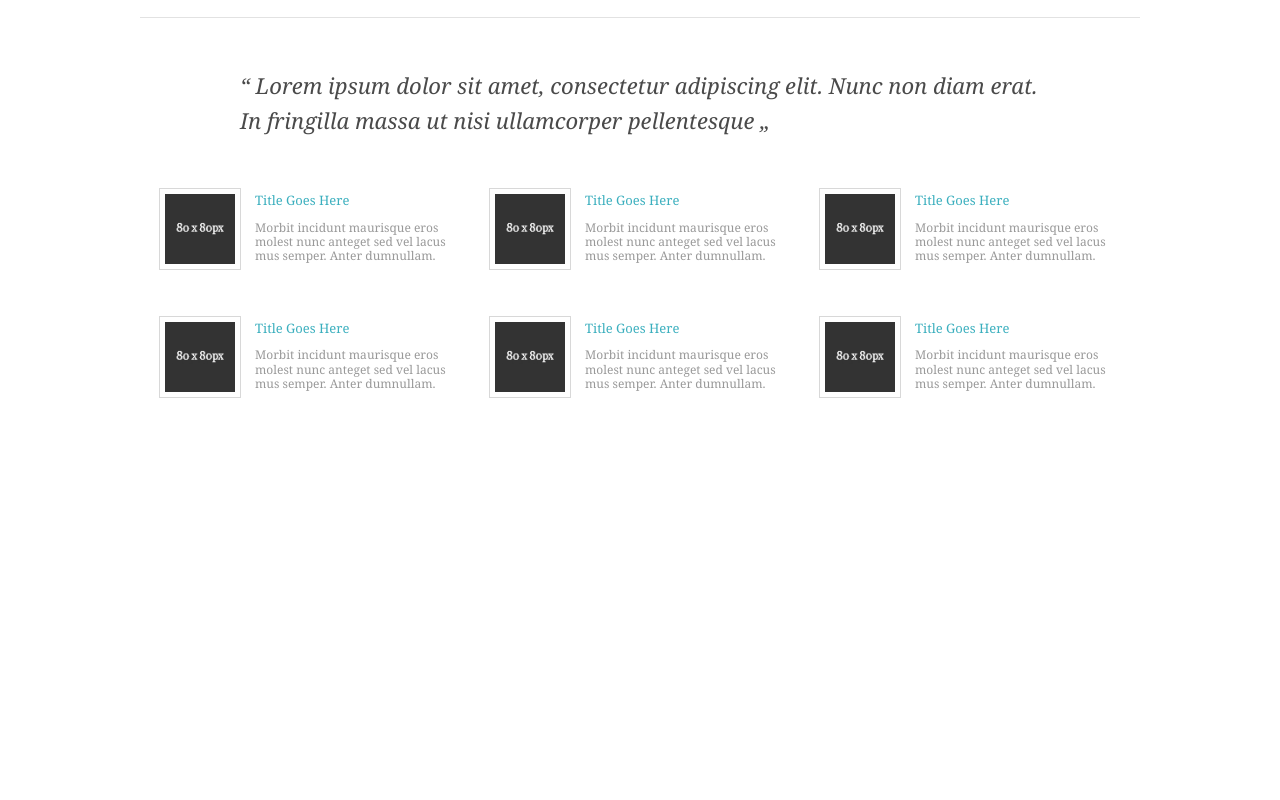
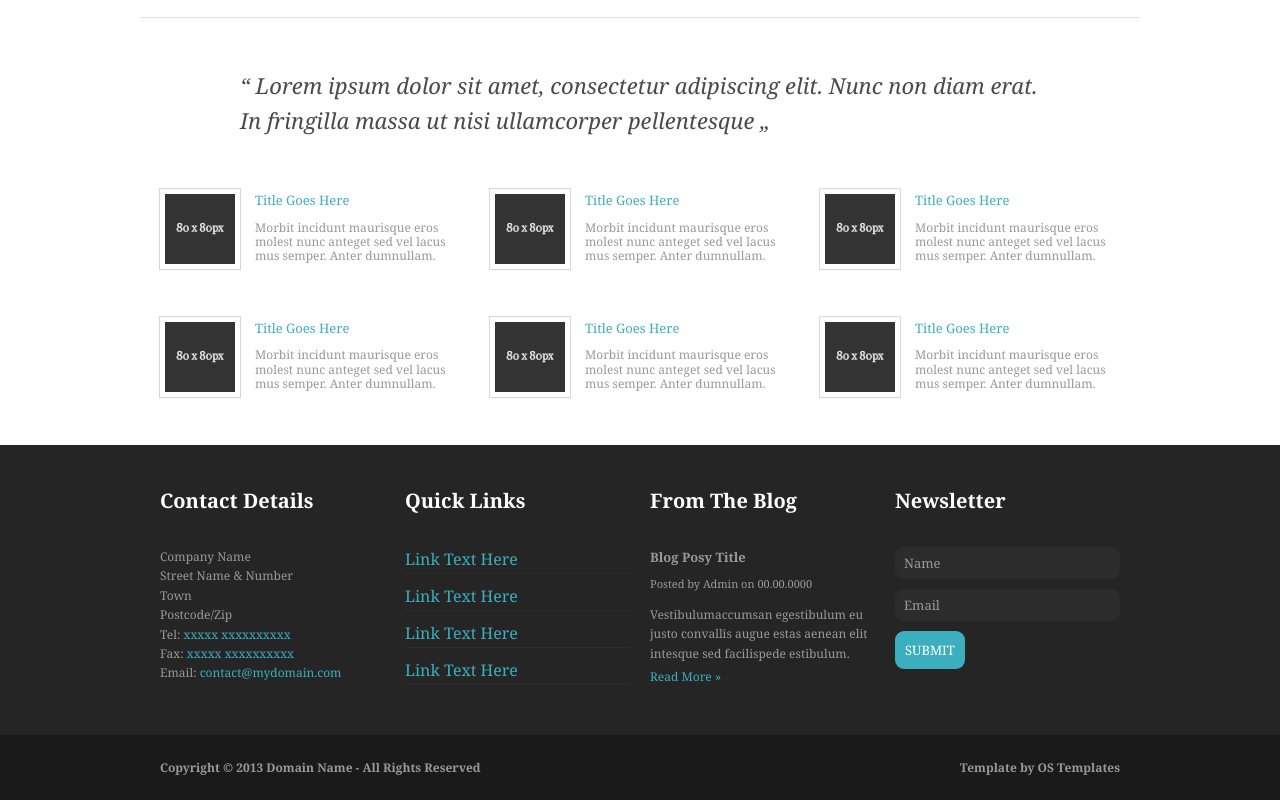
Before and after one commit to omar-marzook/freshness, a React (Create React App) app: page / in a window 1280 px wide. Shown: the part 1132-1932 px from the top of the page. Before the commit the page ends 1577 px from the top, so only its background shows below. Built offline with nearby package versions, Linux system fonts and the light colour scheme.

Commit message:
layout done for Desktop

```diff
--- a/src/App.js
+++ b/src/App.js
@@ -6,6 +6,8 @@ import Menu from "./components/Menu.js";
 import HeroSlider from "./components/HeroSlider.js";
 import IntroCard from "./components/IntroCard.js";
 import ServicesCard from "./components/ServicesCard.js";
+import Footer from "./components/Footer.js";
+import Copyrights from "./components/Copyrights.js";
 
 function App() {
   return (
@@ -48,6 +50,18 @@ function App() {
         <ServicesCard />
         <ServicesCard />
       </section>
+
+      <footer className="footer">
+        <div className="container">
+          <Footer />
+        </div>
+      </footer>
+
+      <footer className="copyrights">
+        <div className="container">
+          <Copyrights />
+        </div>
+      </footer>
     </main>
   );
 }
--- /dev/null
+++ b/src/components/Copyrights.css
@@ -0,0 +1,15 @@
+.copyrights_content {
+  display: flex;
+  flex-wrap: wrap;
+  justify-content: space-between;
+}
+
+.copyrights_content h5 {
+  text-transform: capitalize;
+}
+
+.copyrights_content h5,
+.copyrights_content h6 {
+  color: var(--gray-text);
+  font-size: 12px;
+}
--- /dev/null
+++ b/src/components/Copyrights.js
@@ -0,0 +1,13 @@
+import React from "react";
+import "./Copyrights.css";
+
+function Copyrights() {
+  return (
+    <div className="copyrights_content">
+      <h5>Copyright © 2013 Domain Name - All Rights Reserved</h5>
+      <h6>Template by OS Templates</h6>
+    </div>
+  );
+}
+
+export default Copyrights;
--- /dev/null
+++ b/src/components/Footer.css
@@ -0,0 +1,84 @@
+.footer_parties {
+  display: flex;
+  flex-wrap: wrap;
+  justify-content: space-between;
+}
+
+.contact,
+.quick_links,
+.blog_quote,
+.newsletter {
+  width: 225px;
+}
+
+.footer_parties h4 {
+  font-size: 20px;
+  color: var(--theme-color);
+  margin-bottom: 30px;
+  text-decoration: capitalize;
+}
+
+.footer_parties p {
+  font-size: 12px;
+}
+
+.footer_parties a {
+  color: var(--primary-color);
+}
+
+.footer_parties a:hover,
+.footer_parties a:focus {
+  color: var(--orange-color);
+}
+
+.quick_links-items {
+  margin-bottom: 10px;
+  border-bottom: 1px solid var(--footer-input-bg);
+  text-decoration: capitalize;
+}
+
+.blog_quote h5 {
+  font-size: 13px;
+  color: var(--gray-text);
+  text-decoration: capitalize;
+  margin-bottom: 7px;
+}
+
+.blog_quote h6 {
+  font-size: 11px;
+  color: var(--gray-text);
+  text-decoration: capitalize;
+  margin-bottom: 12px;
+  font-weight: 500;
+}
+
+.blog_quote a {
+  font-size: 12px;
+}
+
+.newsletter_input,
+.newsletter_submit {
+  border: 0;
+  color: var(--gray-text);
+  border-radius: 9px;
+}
+
+.newsletter_submit {
+  color: var(--theme-color);
+}
+
+.newsletter_input {
+  background: var(--footer-input-bg);
+  width: 225px;
+  padding-left: 9px;
+  height: 32px;
+  display: block;
+  margin-bottom: 10px
+}
+
+.newsletter_input::placeholder {
+  display: block;
+  font-size: 13px;
+  color: var(--gray-text);
+  text-transform: capitalize;
+}
--- /dev/null
+++ b/src/components/Footer.js
@@ -0,0 +1,19 @@
+import React from "react";
+import "./Footer.css";
+import Contact from "./FooterParties/Contact.js";
+import QuickLinks from "./FooterParties/QuickLinks.js";
+import BlogQuote from "./FooterParties/BlogQuote.js";
+import Newsletter from "./FooterParties/Newsletter.js";
+
+function Footer() {
+  return (
+    <div className="footer_parties">
+      <Contact />
+      <QuickLinks />
+      <BlogQuote />
+      <Newsletter />
+    </div>
+  );
+}
+
+export default Footer;
--- /dev/null
+++ b/src/components/FooterParties/BlogQuote.js
@@ -0,0 +1,20 @@
+import React from "react";
+
+function BlogQuote() {
+  return (
+    <section className="blog_quote">
+      <h4>From The Blog</h4>
+      <h5>Blog Posy Title</h5>
+      <h6>Posted by Admin on 00.00.0000</h6>
+      <p>
+        Vestibulumaccumsan egestibulum eu justo convallis augue estas aenean
+        elit intesque sed facilispede estibulum.
+      </p>
+      <a href="#" className="transition_delay">
+        Read More »
+      </a>
+    </section>
+  );
+}
+
+export default BlogQuote;
--- /dev/null
+++ b/src/components/FooterParties/Contact.js
@@ -0,0 +1,24 @@
+import React from "react";
+
+function Contact() {
+  return (
+    <section className="contact">
+      <h4>Contact Details</h4>
+      <p>Company Name</p>
+      <p>Street Name & Number</p>
+      <p>Town</p>
+      <p>Postcode/Zip</p>
+      <p>
+        Tel: <a href="tel:xxxxxxxxxxxxxxx">xxxxx xxxxxxxxxx</a>
+      </p>
+      <p>
+        Fax: <a href="tel:xxxxxxxxxxxxxxx">xxxxx xxxxxxxxxx</a>
+      </p>
+      <p>
+        Email: <a className="transition_delay" href="mailto:contact@mydomain.com">contact@mydomain.com</a>
+      </p>
+    </section>
+  );
+}
+
+export default Contact;
--- /dev/null
+++ b/src/components/FooterParties/Newsletter.js
@@ -0,0 +1,32 @@
+import React from "react";
+
+function Newsletter() {
+  return (
+    <section className="newsletter">
+      <h4>Newsletter</h4>
+      <form className="newsletter_form">
+        <input
+          className="newsletter_input"
+          type="text"
+          placeholder="Name"
+          name="name"
+        />
+        <input
+          className="newsletter_input"
+          type="email"
+          placeholder="Email"
+          name="email"
+        />
+        <button
+          className="newsletter_submit transition_delay hover-color btn"
+          type="button"
+          value="submit"
+        >
+          Submit
+        </button>
+      </form>
+    </section>
+  );
+}
+
+export default Newsletter;
--- /dev/null
+++ b/src/components/FooterParties/QuickLinks.js
@@ -0,0 +1,33 @@
+import React from "react";
+
+function QuickLinks() {
+  return (
+    <nav className="quick_links">
+      <h4>Quick Links</h4>
+      <ul>
+        <li className="quick_links-items">
+          <a href="#" className="transition_delay">
+            Link Text Here
+          </a>
+        </li>
+        <li className="quick_links-items">
+          <a href="#" className="transition_delay">
+            Link Text Here
+          </a>
+        </li>
+        <li className="quick_links-items">
+          <a href="#" className="transition_delay">
+            Link Text Here
+          </a>
+        </li>
+        <li className="quick_links-items">
+          <a href="#" className="transition_delay">
+            Link Text Here
+          </a>
+        </li>
+      </ul>
+    </nav>
+  );
+}
+
+export default QuickLinks;
--- a/src/index.css
+++ b/src/index.css
@@ -179,3 +179,25 @@ p {
 }
 
 /***** End Services *****/
+
+/***** Footer *****/
+.footer {
+  background: var(--footer-bg);
+  padding: 40px 0;
+}
+
+.footer .container {
+  padding: 0 20px;
+}
+
+.copyrights {
+  background: var(--bottom-footer-bg);
+  padding: 23px 0;
+
+}
+
+.copyrights .container {
+  padding: 0 20px;
+}
+
+/***** End Footer *****/
```
